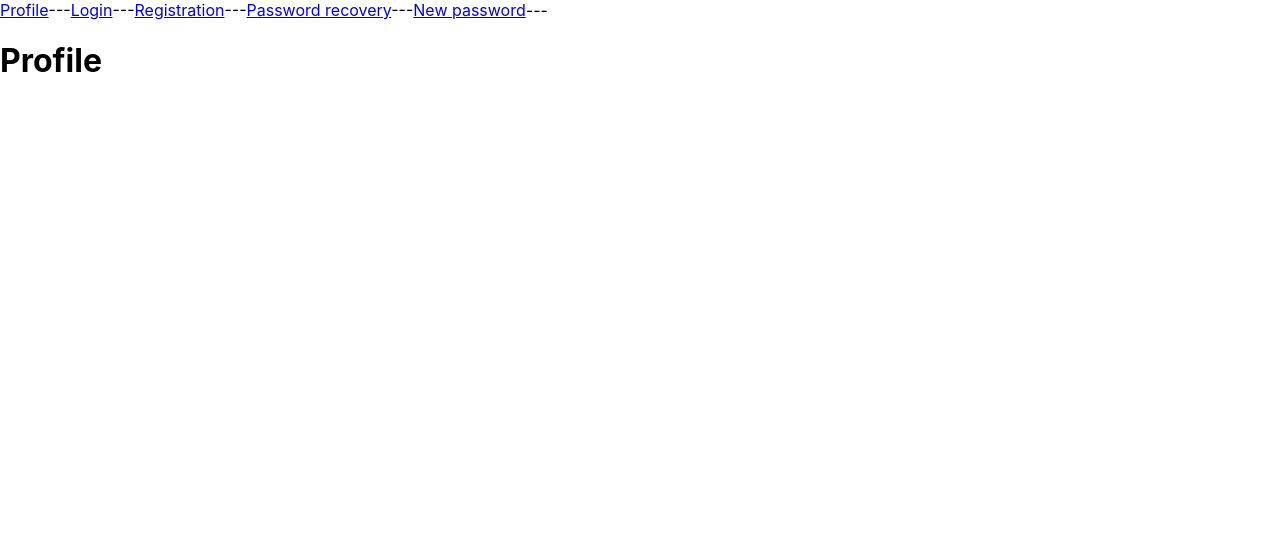
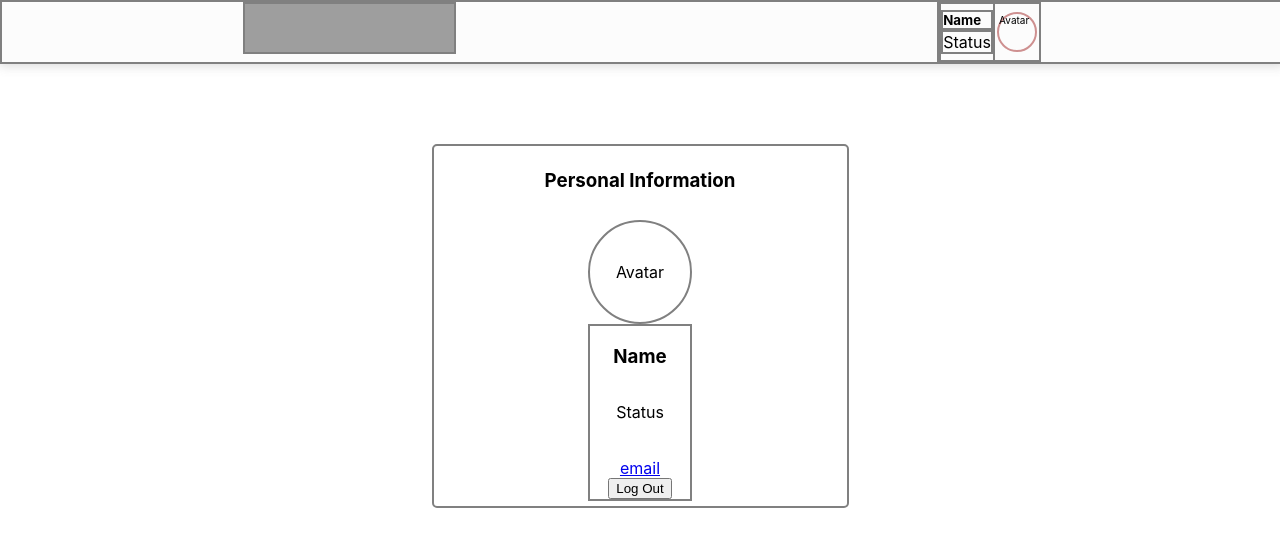
Before and after one commit to aleksei-gazov/cards, a React (Create React App) app: page /profile in a window 1280 px wide. Shown: the top 546 px of the page. Built offline with nearby package versions, Linux system fonts and the light colour scheme; grey boxes are pictures that could not be loaded.

Commit message:
feat/profile component

```diff
--- a/src/app/App.tsx
+++ b/src/app/App.tsx
@@ -1,27 +1,28 @@
-import  React from 'react';
+import React from 'react';
 import {Routes, Route} from 'react-router-dom'
-import { Profile } from '../features/profile/Profile';
+import {Profile} from '../features/profile/Profile';
 import {Login} from '../features/login/Login';
-import { Registration } from '../features/registration/Registration';
-import { PasswordRecovery } from '../features/passwordRecovery/PasswordRecovery';
-import { NewPassword } from '../features/enteringNewPassword/EnteringNewPassword';
-import { ErrorComponent } from '../features/Error/404Error';
+import {Registration} from '../features/registration/Registration';
+import {PasswordRecovery} from '../features/passwordRecovery/PasswordRecovery';
+import {NewPassword} from '../features/enteringNewPassword/EnteringNewPassword';
+import {ErrorComponent} from '../features/Error/404Error';
 import {Navigate} from '../features/navigate/Navigate';
+import Header from '../features/header/Header';
 
 
 export default function App() {
     return (
         <div>
-        <Navigate/>
 
-
+            <Header/>
+            {/*<Navigate/>*/}
             <Routes>
-          <Route path='/profile' element={<Profile/>}/>
-          <Route path='/login' element={<Login/>}/>
-          <Route path='/registration' element={<Registration/>}/>
-          <Route path='/password_recovery' element={<PasswordRecovery/>}/>
-          <Route path='/entering_new_password' element={<NewPassword/>}/>
-          <Route path='/*' element={<ErrorComponent/>}/>
+                <Route path="/profile" element={<Profile/>}/>
+                <Route path="/login" element={<Login/>}/>
+                <Route path="/registration" element={<Registration/>}/>
+                <Route path="/password_recovery" element={<PasswordRecovery/>}/>
+                <Route path="/entering_new_password" element={<NewPassword/>}/>
+                <Route path="/*" element={<ErrorComponent/>}/>
             </Routes>
 
         </div>
--- a/src/app/store.ts
+++ b/src/app/store.ts
@@ -1,12 +1,23 @@
-import { configureStore } from "@reduxjs/toolkit";
- import thunk from 'redux-thunk';
-import { authReducer } from "../features/login/auth-slice";
+import {AnyAction, configureStore, ThunkAction, ThunkDispatch} from "@reduxjs/toolkit";
+import thunk from 'redux-thunk';
+import {TypedUseSelectorHook, useDispatch, useSelector} from "react-redux";
+import {authReducer} from '../features/login/auth-slice';
 
 const store = configureStore({
     reducer: {
-         auth: authReducer
+        auth: authReducer
     },
     middleware: (getDefaultMiddleware) =>  getDefaultMiddleware().prepend(thunk)// можно это и не писать т.к. санка идет по дефолту
 })
 
+
+export type AppRootState = ReturnType<typeof store.getState>
+type ThunkDispatchType =typeof store.dispatch //типизация dispatch для Redux toolkit
+
+// type ThunkDispatchType = ThunkDispatch<AppRootState, any, AnyAction> //типизация dispatch для обычного redux
+//export type AppThunk<ReturnType = void> = ThunkAction<ReturnType, AppRootState, unknown, AnyAction> //типизация thunk для обычного redux
+
+export const useAppDispatch = () => useDispatch<ThunkDispatchType>();
+export const useAppSelector: TypedUseSelectorHook<AppRootState> = useSelector;
+
 export default store
--- a/src/features/header/Header.module.scss
+++ b/src/features/header/Header.module.scss
@@ -0,0 +1,47 @@
+.header {
+  border: grey solid 2px;
+  display: flex;
+  flex-direction: row;
+  justify-content: space-around;
+  height: 60px;
+  width: 100%;
+  position: sticky;
+  top: 0;
+  bottom: 0;
+  background-color: #FCFCFC;
+  box-shadow: 0px 2px 10px rgba(109, 109, 109, 0.25), inset 0px 1px 0px rgba(255, 255, 255, 0.3);
+  .logo {
+    background-image: url("../../assets/image/Group 753.svg");
+    border: grey solid 2px;
+    width: 209px;
+    height: 48px;
+  }
+  .info {
+    border: grey solid 2px;
+    width: 100px;
+    display: flex;
+    flex-direction: row;
+    // justify-content: space-between;
+    align-items: center;
+    .info_data {
+      border: grey solid 2px;
+      height: 100%;
+      display: flex;
+      flex-direction: column;
+      justify-content: center;
+      margin: 0;
+      h5, p {
+        border: grey solid 2px;
+        margin: 0;
+      }
+    }
+    .avatar {
+      width: 36px;
+      height: 36px;
+      border-radius: 50%;
+      border: rgb(206, 144, 144) solid 2px;
+      font-size: 10px;
+      margin: 0 auto;
+    }
+  }
+}
--- a/src/features/header/Header.tsx
+++ b/src/features/header/Header.tsx
@@ -0,0 +1,21 @@
+import React from 'react';
+import s from './Header.module.scss'
+
+const Header = () => {
+    return (
+        <div className={s.header}>
+            <div className ={s.logo}></div>
+            <div className={s.info}>
+                <div className={s.info_data}>
+                    <h5>Name</h5>
+                    <p >Status</p>
+                </div>
+                <div className={s.avatar}>
+                    Avatar
+                </div>
+            </div>
+        </div>
+    )
+};
+
+export default Header;
--- /dev/null
+++ b/src/features/profile/Profile.module.scss
@@ -0,0 +1,36 @@
+.containerPR {
+  display: flex;
+  flex-direction: column;
+  justify-content: space-around;
+  align-items: center;
+  width: 413px;
+  height: 360px;
+  border-radius: 5px;
+  border: grey solid 2px;
+  margin: 80px auto;
+
+  .info {
+    display: flex;
+    flex-direction: column;
+    justify-content: space-around;
+    .avatar {
+      border-radius: 50%;
+      display: flex;
+      justify-content: center;
+      align-items: center;
+      width: 100px;
+      height: 100px;
+      border: grey solid 2px;
+      p {
+
+      }
+    }
+    .info_data {
+      border: grey solid 2px;
+      display: flex;
+      flex-direction: column;
+      justify-content: space-around;
+      align-items: center;
+    }
+  }
+}
--- a/src/features/profile/Profile.tsx
+++ b/src/features/profile/Profile.tsx
@@ -1,10 +1,37 @@
 import React from 'react';
+import { useAppDispatch } from '../../app/store';
+import SuperInputText from '../../comman/components/c1-SuperInputText/SuperInputText';
+import s from './Profile.module.scss';
 
 
-export const Profile = () => {
+export const Profile =() => {
+    const dispatch = useAppDispatch
+
+    const onClickHandler = () => {
+// dispatch()
+    }
+
     return (
-        <div>
-            <h1>Profile</h1>
+        <div className={s.profile}>
+            <div className={s.containerPR}>
+                <h3>Personal Information</h3>
+                <div className={s.info}>
+                    <div className={s.avatar}>
+                        <p>Avatar</p>
+                    </div>
+                    <div className={s.info_data}>
+                        <h3>Name</h3>
+                        <div>
+                            <p onClick={onClickHandler}>Status</p><img src="" alt=""/>
+                            {/*<SuperInputText/>*/}
+                        </div>
+                        <a href="#">email</a>
+                        <button>Log Out</button>
+                    </div>
+                </div>
+
+            </div>
+
         </div>
     );
 }
```
Also changed, not shown: src/api/profileAPI.ts (added, +16 -0 lines), src/features/profile/profile-slice.ts (added, +21 -0 lines), 1 other file (tests, documents, lock files or other folders). Lines whose indentation alone changed are shown as unchanged.
